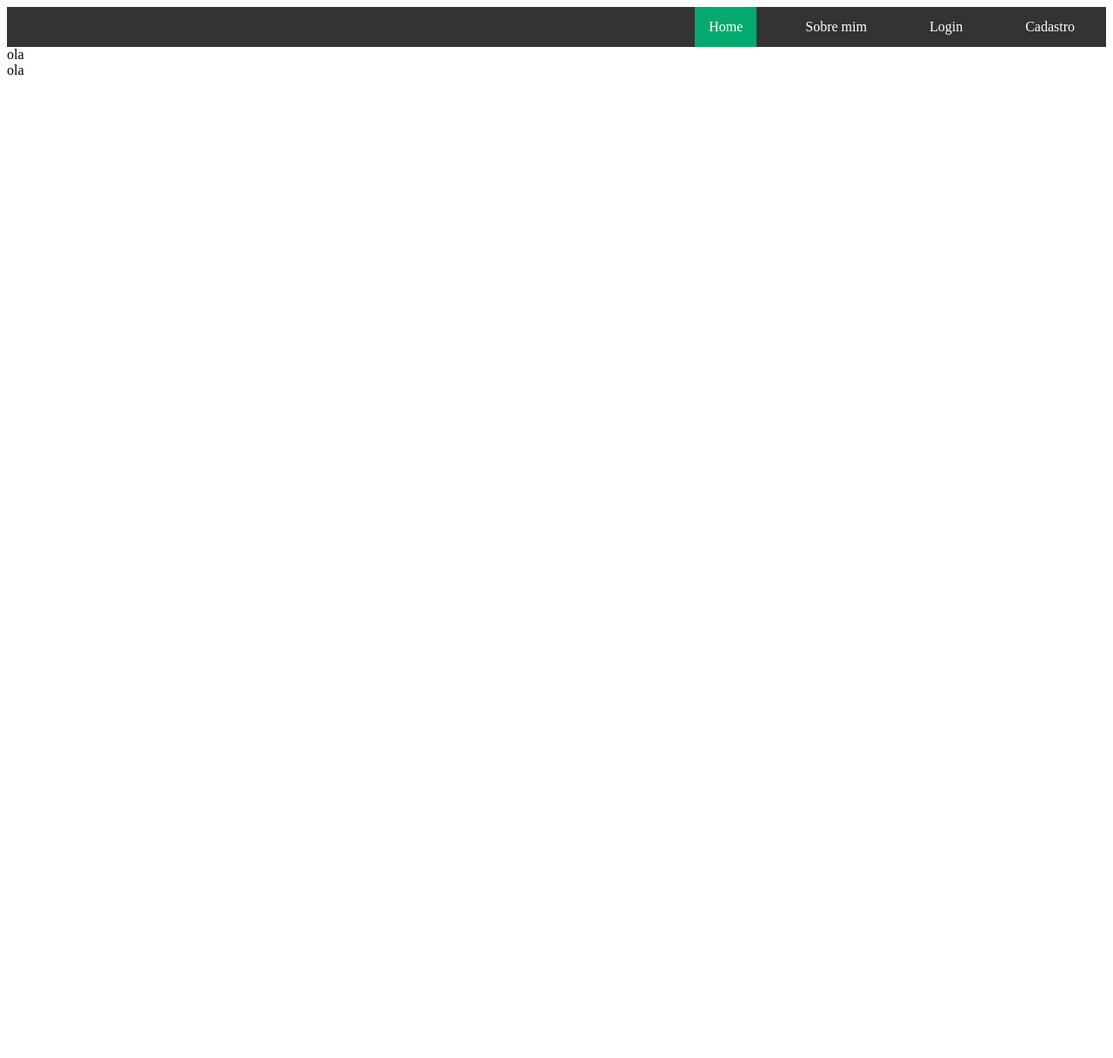
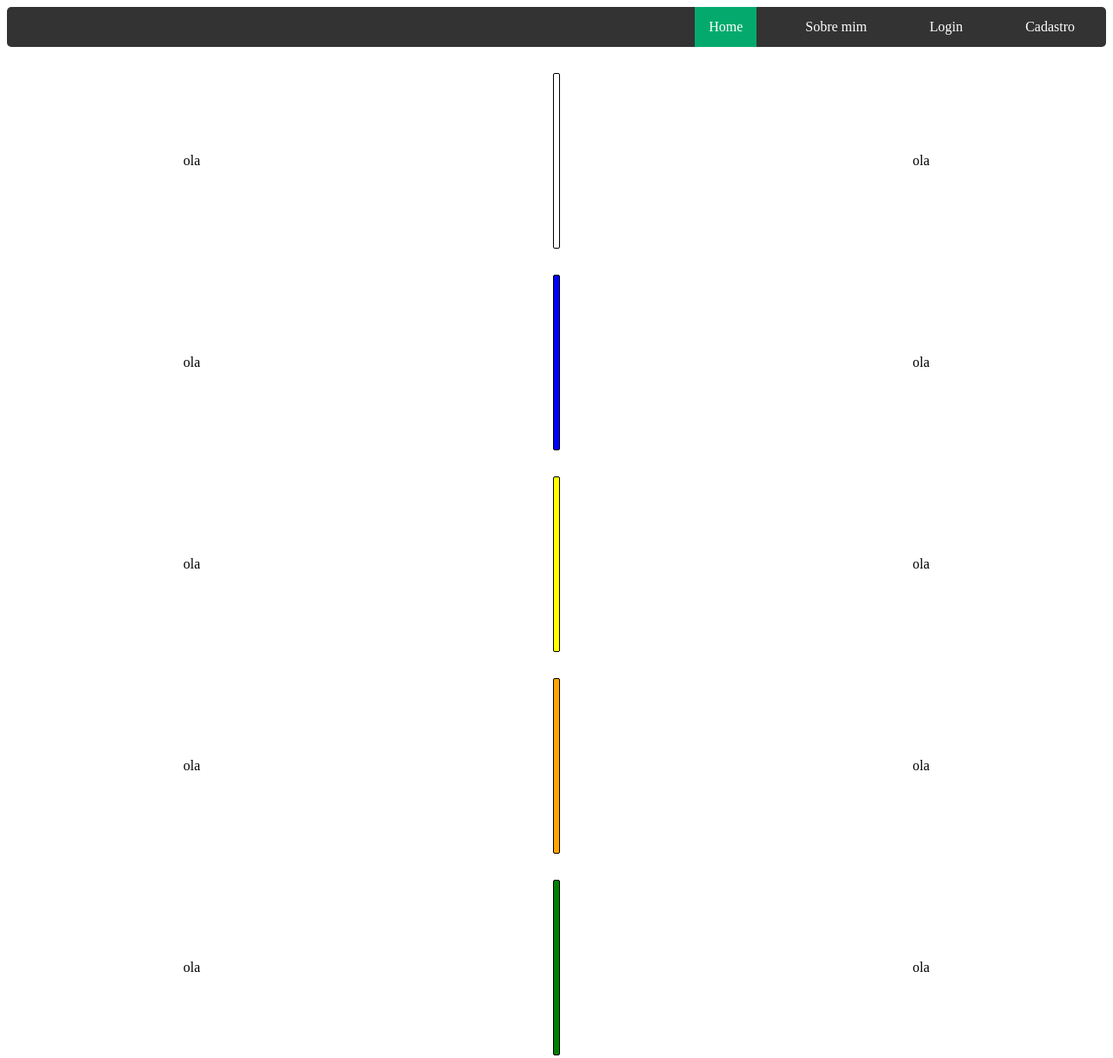
Before and after one commit to KevinSampaio/SiteIndividual, a plain HTML site: page index.html in a window 1280 px wide. Shown: the top 1217 px of the page at 87% size. Before the commit the page ends 800 px from the top, so only its background shows below. Drawn offline with Linux system fonts and the light colour scheme.

Commit message:
Começo do banner

```diff
--- a/index.html
+++ b/index.html
@@ -15,27 +15,53 @@
         </ul>
     </div>
 
-    <div class="teste"></div>
+    <div class="container">
         <div>ola</div>
         <div class="linha"></div>
         <div>ola</div>
+    </div>
 
+    <div class="container">
+        <div>ola</div>
+        <div style="background-color: blue;" class="linha"></div>
+        <div>ola</div>
+    </div>
 
-    <div class="container"></div>
+    <div class="container">
+        <div>ola</div>
+        <div style="background-color: yellow;" class="linha"></div>
+        <div>ola</div>
+    </div>
 
+    <div class="container">
+        <div>ola</div>
+        <div style="background-color: orange ;" class="linha"></div>
+        <div>ola</div>
+    </div>
 
+    <div class="container">
+        <div>ola</div>
+        <div style="background-color: green;" class="linha"></div>
+        <div>ola</div>
+    </div>
 
+    <div class="container">
+        <div>ola</div>
+        <div style="background-color: purple;" class="linha"></div>
+        <div>ola</div>
+    </div>
 
-    <div class="container"></div>
+    <div class="container">
+        <div>ola</div>
+        <div style="background-color: brown;" class="linha"></div>
+        <div>ola</div>
+    </div>
 
+    <div class="container">
+        <div>ola</div>
+        <div style="background-color: black;" class="linha"></div>
+        <div>ola</div>
+    </div>
 
-
-
-    <div class="container"></div>
-
-
-
-
-    <div class="container"></div>
 </body>
 </html>
--- a/style.css
+++ b/style.css
@@ -1,9 +1,4 @@
-.nav {
-    width: 100%;
-    display: flex;
-    align-items: end;
 
-}
 ul {
     list-style-type: none;
     margin: 0;
@@ -13,6 +8,7 @@ ul {
     width: 100%;
     display: flex;
     justify-content: end;
+    border-radius: 5px;
 
   }
 
@@ -40,12 +36,15 @@ ul {
   .container{
     width: 100%;
     display: flex;
-    background-color: black;
+    justify-content: space-around;
+    margin: 30px 0px 30px 0px;
+    align-items: center;
   }
 
-  .line{
+  .linha{
     background-color: white;
-    width: 5px;
-    height: 25px;
+    width: 6px;
+    height: 200px;
     border-radius: 2px;
+    border: solid 1px black;
   }
```
